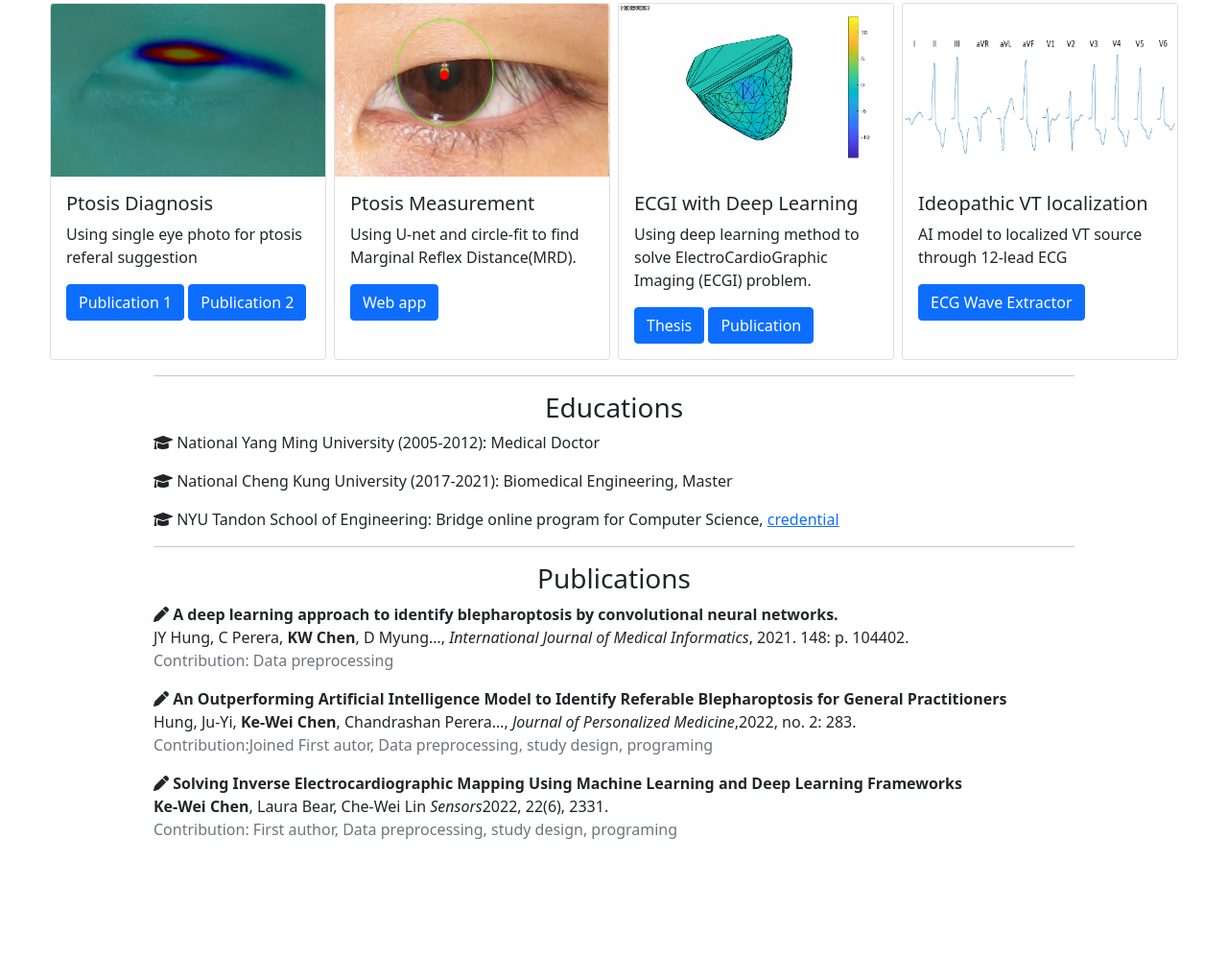
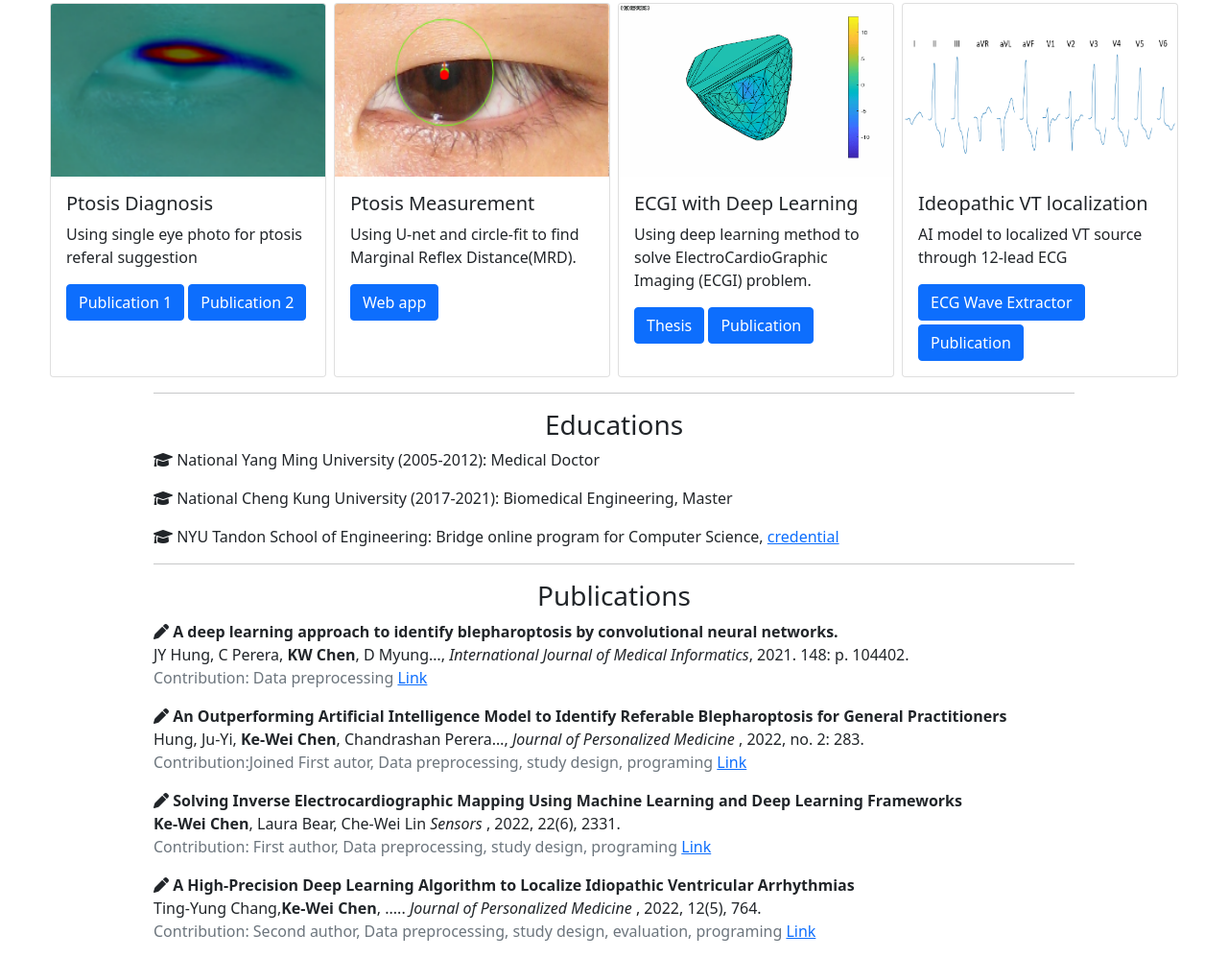
Before and after one commit to gosienna/Personal_web, a plain HTML site: page index.html in a window 1280 px wide. Shown: the part 312-1310 px from the top of the page at 96% size. Before the commit the page ends 1204 px from the top, so only its background shows below. Drawn offline with nearby package versions, Linux system fonts and the light colour scheme.

Commit message:
add new publication

```diff
--- a/index.html
+++ b/index.html
@@ -59,7 +59,7 @@
               <h5 class="card-title">ECGI with Deep Learning</h5>
               <p class="card-text">Using deep learning method to solve ElectroCardioGraphic Imaging (ECGI) problem.</p>
               <a href="./resource/ECGI_NCKU_thesis.pdf" class="btn btn-primary">Thesis</a>
-              <a href=" https://www.mdpi.com/1424-8220/22/6/2331" class="btn btn-primary">Publication</a>
+              <a href=" https://www.mdpi.com/1424-8220/22/6/2331" class="btn btn-primary ">Publication</a>
             </div>
         </div>
         <!--Project 4 VPC localization-->
@@ -69,6 +69,7 @@
               <h5 class="card-title">Ideopathic VT localization</h5>
               <p class="card-text">AI model to localized VT source through 12-lead ECG</p>
               <a href="https://gosienna.github.io/ecg_processor_v2/" class="btn btn-primary">ECG Wave Extractor</a>
+              <a href="https://doi.org/10.3390/jpm12050764" class="btn btn-primary mt-1">Publication</a>
             </div>
         </div>
     </div>
@@ -93,20 +94,26 @@
 
           <i class="fa-solid fa-pen"> </i><strong> A deep learning approach to identify blepharoptosis by convolutional neural networks.</strong><br>
           JY Hung, C Perera, <b>KW Chen</b>, D Myung…, <i>International Journal of Medical Informatics</i>, 2021. 148: p. 104402.<br>
-          <span class="text-secondary">Contribution: Data preprocessing</span>
+          <span class="text-secondary">Contribution: Data preprocessing </span> <a href="https://doi.org/10.1016%2Fj.ijmedinf.2021.104402">Link</a>
         </p>
       <!--Publication 2--->
         <p class="mx-auto w-75">
           <i class="fa-solid fa-pen"> </i><strong> An Outperforming Artificial Intelligence Model to Identify Referable Blepharoptosis for General Practitioners</strong><br>
-          Hung, Ju-Yi, <b>Ke-Wei Chen</b>, Chandrashan Perera…, <i>Journal of Personalized Medicine</i>,2022, no. 2: 283.<br>
-          <span class="text-secondary">Contribution:Joined First autor, Data preprocessing, study design, programing</span>
+          Hung, Ju-Yi, <b>Ke-Wei Chen</b>, Chandrashan Perera…, <i>Journal of Personalized Medicine </i>, 2022, no. 2: 283.<br>
+          <span class="text-secondary">Contribution:Joined First autor, Data preprocessing, study design, programing </span><a href="https://doi.org/10.3390/jpm12020283">Link</a>
         </p>
       <!--Publication 3--->
         <p class="mx-auto w-75">
           <i class="fa-solid fa-pen"> </i><strong> Solving Inverse Electrocardiographic Mapping Using Machine Learning and Deep Learning Frameworks</strong><br>
-          <b>Ke-Wei Chen</b>, Laura Bear, Che-Wei Lin <i>Sensors</i>2022, 22(6), 2331.<br>
-          <span class="text-secondary">Contribution: First author, Data preprocessing, study design, programing</span>
+          <b>Ke-Wei Chen</b>, Laura Bear, Che-Wei Lin <i>Sensors </i>, 2022, 22(6), 2331.<br>
+          <span class="text-secondary">Contribution: First author, Data preprocessing, study design, programing </span><a href="https://doi.org/10.3390/s22062331">Link</a>
         </p>
+      <!--Publication 4--->
+      <p class="mx-auto w-75">
+        <i class="fa-solid fa-pen"> </i><strong> A High-Precision Deep Learning Algorithm to Localize Idiopathic Ventricular Arrhythmias</strong><br>
+        Ting-Yung Chang,<b>Ke-Wei Chen</b>, ..... <i>Journal of Personalized Medicine </i>, 2022, 12(5), 764.<br>
+        <span class="text-secondary">Contribution: Second author, Data preprocessing, study design, evaluation, programing </span><a href="https://doi.org/10.3390/jpm12050764">Link</a>
+      </p>
     </div>
 
 
```
